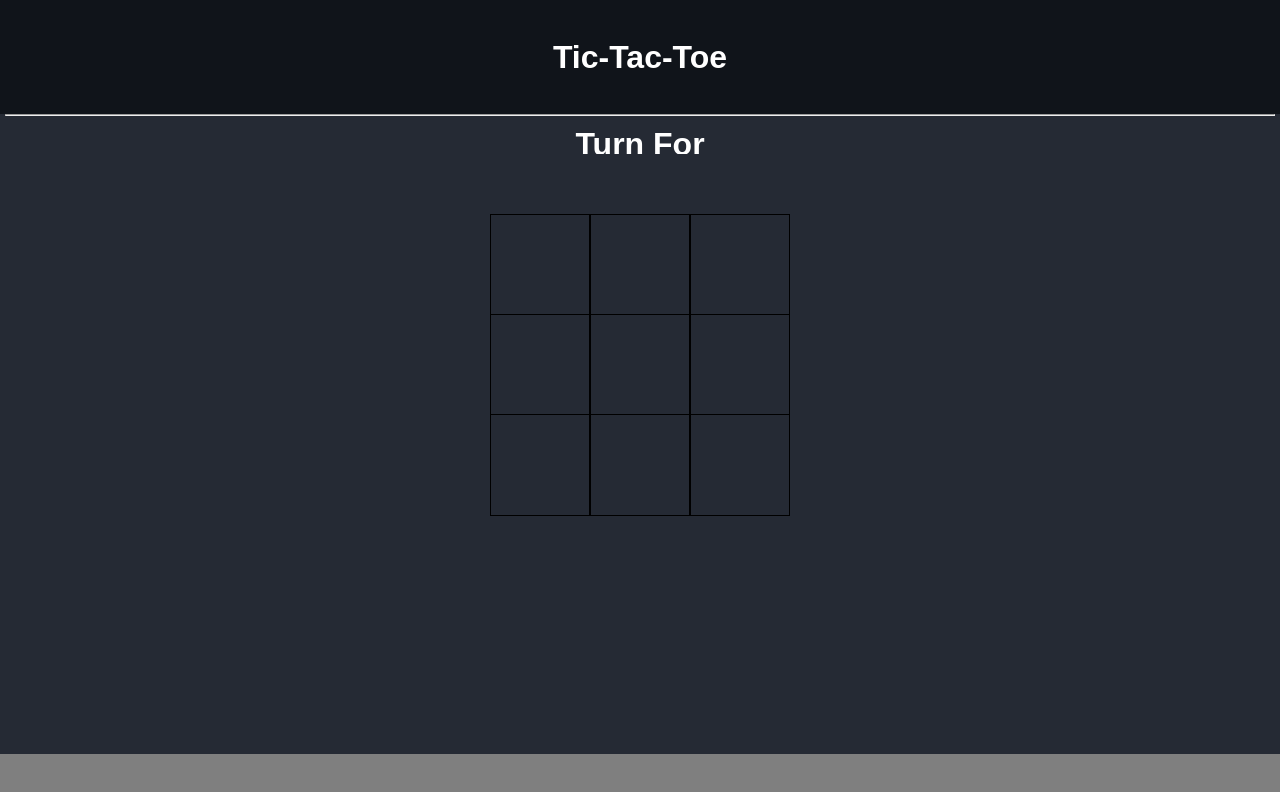
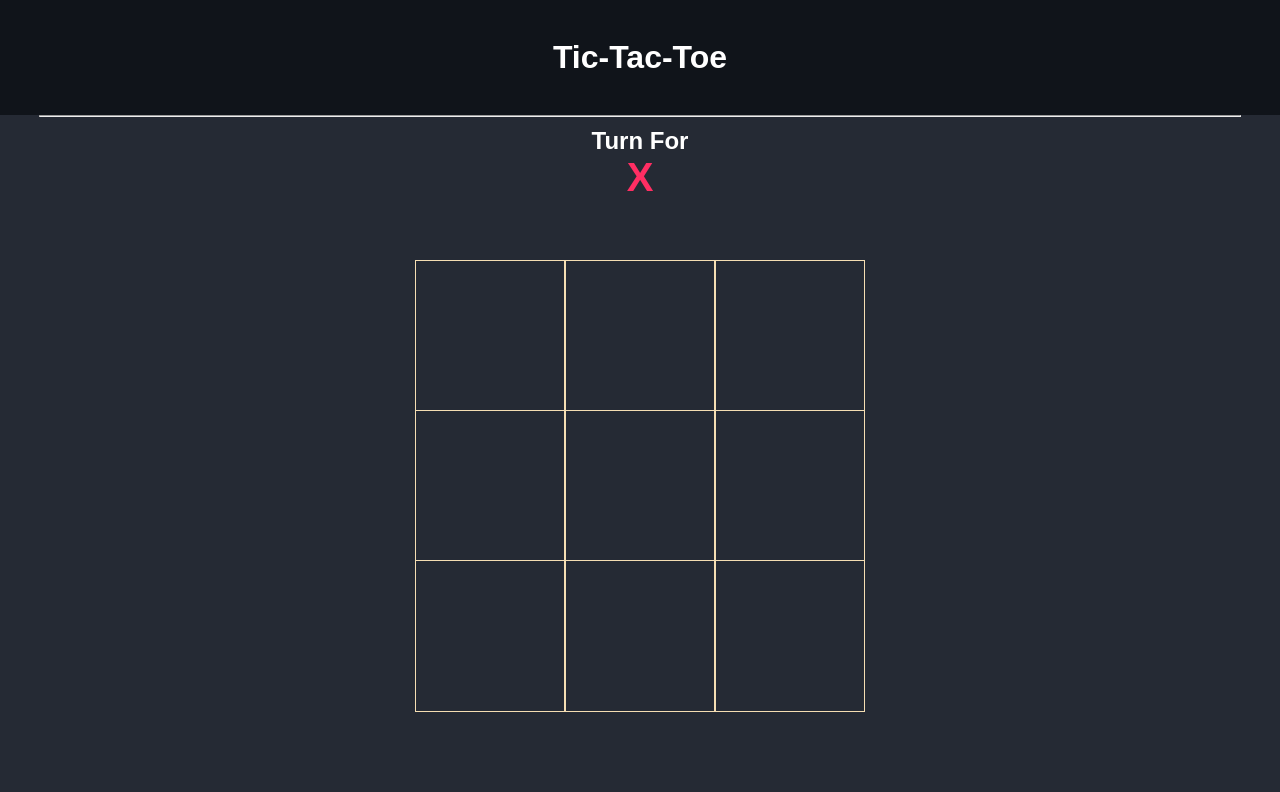
Before and after one commit to Mohan41204/xo-game, a plain HTML site: page index.html in a window 1280 px wide. Drawn offline with Linux system fonts and the light colour scheme.

Commit message:
css file updated

```diff
--- a/index.css
+++ b/index.css
@@ -1,10 +1,12 @@
-body{
-    margin: 0px;
-    padding: 0px;
+body {
+    margin: 0;
+    padding: 0;
     box-sizing: border-box;
     font-family: sans-serif;
 }
-.Turn{
+
+/* Turn section */
+.Turn {
     color: white;
     width: 100%;
     height: 25vh;
@@ -14,69 +16,90 @@ body{
     flex-direction: column;
     align-items: center;
     justify-content: center;
-    justify-content: center;
     background-color: #252A34;
 }
-#turn{
-    margin: 0px;
+
+#turn {
+    margin: 0;
     color: #FF2E63;
+    font-size: clamp(1.5rem, 4vw, 2.5rem);
 }
-.Turn h1{
-    margin: 0px;
+
+.Turn h1 {
+    margin: 0;
+    font-size: clamp(1.2rem, 3vw, 2rem);
 }
-hr{
-    width: 99vw;
-    margin: 0px;
+
+hr {
+    width: 95%;
+    max-width: 1200px;
+    margin: 0;
 }
-.Game-name{
-    width: 100vw;
+
+/* Game name section */
+.Game-name {
+    width: 100%;
     height: 100%;
     display: flex;
     align-items: center;
     justify-content: center;
     background-color: #10141a;
 }
-#turn-for{
+
+#turn-for {
     margin-top: 10px;
+    font-size: clamp(1rem, 2.5vw, 1.5rem);
 }
-.container{
+
+/* Container section */
+.container {
     width: 100%;
-    height: 75vh;
+    min-height: 75vh;
     position: absolute;
     z-index: 1;
-    top: 154px;
+    top: 25vh;
     display: flex;
     flex-direction: column;
     align-items: center;
     background-color: #252A34;
 }
-#rapper{
-    margin-top: 60px;
+
+#rapper {
+    margin-top: min(60px, 8vh);
 }
-.rapper{
-    width: 300px;
-    height: 100px;
+
+/* Game grid */
+.rapper {
+    width: min(300px, 90vw);
+    height: min(100px, 30vw);
     display: flex;
 }
-.rapper div{
-    width: 100px;
-    height: 100px;
+
+.rapper div {
+    width: min(100px, 30vw);
+    height: min(100px, 30vw);
     color: white;
-    font-size: 50px;
+    font-size: clamp(1.5rem, 8vw, 3rem);
     display: flex;
     align-items: center;
     justify-content: center;
-    border: 1px solid black;
-    background-color:#252A34;
+    border: 1px solid wheat;
+    background-color: #252A34;
+    cursor: pointer;
 }
-.rapper div:hover{
+
+.rapper div:hover {
     background-color: #FF2E63;
 }
-.winner{
+
+/* Winner overlay */
+.winner {
     width: 100%;
     height: 100vh;
-    font-size: 40px;
-    position: relative;
+    font-size: clamp(1.5rem, 5vw, 2.5rem);
+    position: fixed;
+    top: 0;
+    left: 0;
     z-index: 0;
     display: flex;
     flex-direction: column;
@@ -84,3 +107,30 @@ hr{
     align-items: center;
     background-color: rgba(0, 0, 0, .5);
 }
+
+/* Media Queries */
+@media screen and (max-width: 480px) {
+    .Turn {
+        height: 20vh;
+    }
+
+    .container {
+        top: 20vh;
+    }
+
+    #rapper {
+        margin-top: 20px;
+    }
+}
+
+@media screen and (min-width: 1200px) {
+    .rapper {
+        width: 450px;
+        height: 150px;
+    }
+
+    .rapper div {
+        width: 150px;
+        height: 150px;
+    }
+}
```
Also changed, not shown: index.html (+7 -4 lines).
